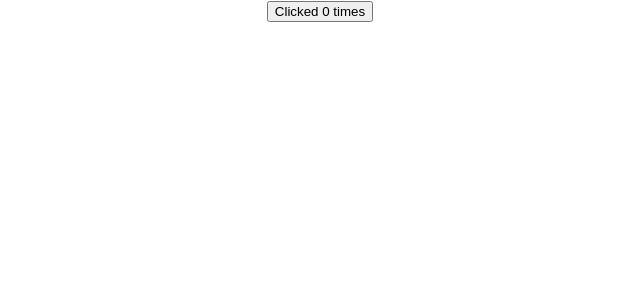
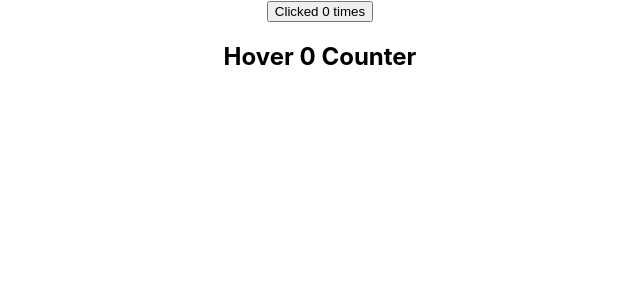
Before and after one commit to Sivakumar-U/React-JS, a React (Create React App) app: page / in a window 1280 px wide. Shown: the top 300 px of the page, without its empty margins (320-960 px from the left). Built offline with nearby package versions, Linux system fonts and the light colour scheme.

Commit message:
Created a hover counter using onMouseOver Property to count when we drag the mouse to the text.

```diff
--- a/src/App.js
+++ b/src/App.js
@@ -25,11 +25,13 @@
 import FRParentInput from './components/FRParentInput';
 import PortalDemo from './components/PortalDemo';
 import ClickCounter from './components/ClickCounter';
+import HoverCounter from './components/HoverCounter';
 
 function App() {
   return (
     <div className="App">
       <ClickCounter/>
+      <HoverCounter/>
 
       {
       /*<Counter/>
--- /dev/null
+++ b/src/components/HoverCounter.js
@@ -0,0 +1,24 @@
+import React, { Component } from 'react'
+
+class HoverCounter extends Component {
+    constructor(props) {
+      super(props)
+
+      this.state = {
+         Count : 0
+      }
+    }
+
+    incrementCount = ()=>{
+        this.setState(prevState =>{
+            return {Count : prevState.Count + 1}
+        })
+    }
+
+  render() {
+    const { Count } = this.state
+    return <h2 onMouseOver={this.incrementCount}>Hover {Count} Counter</h2>
+  }
+}
+
+export default HoverCounter
```
